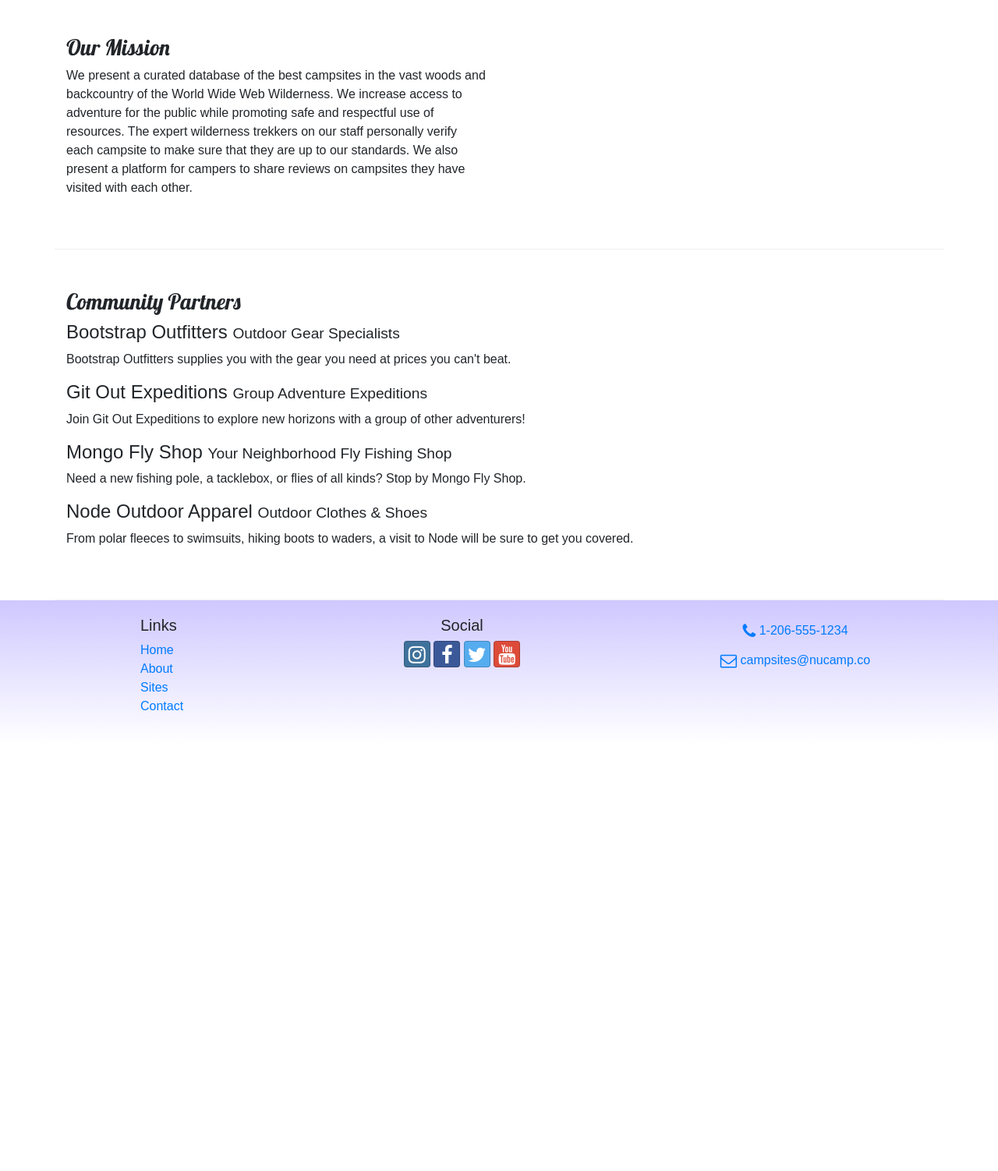
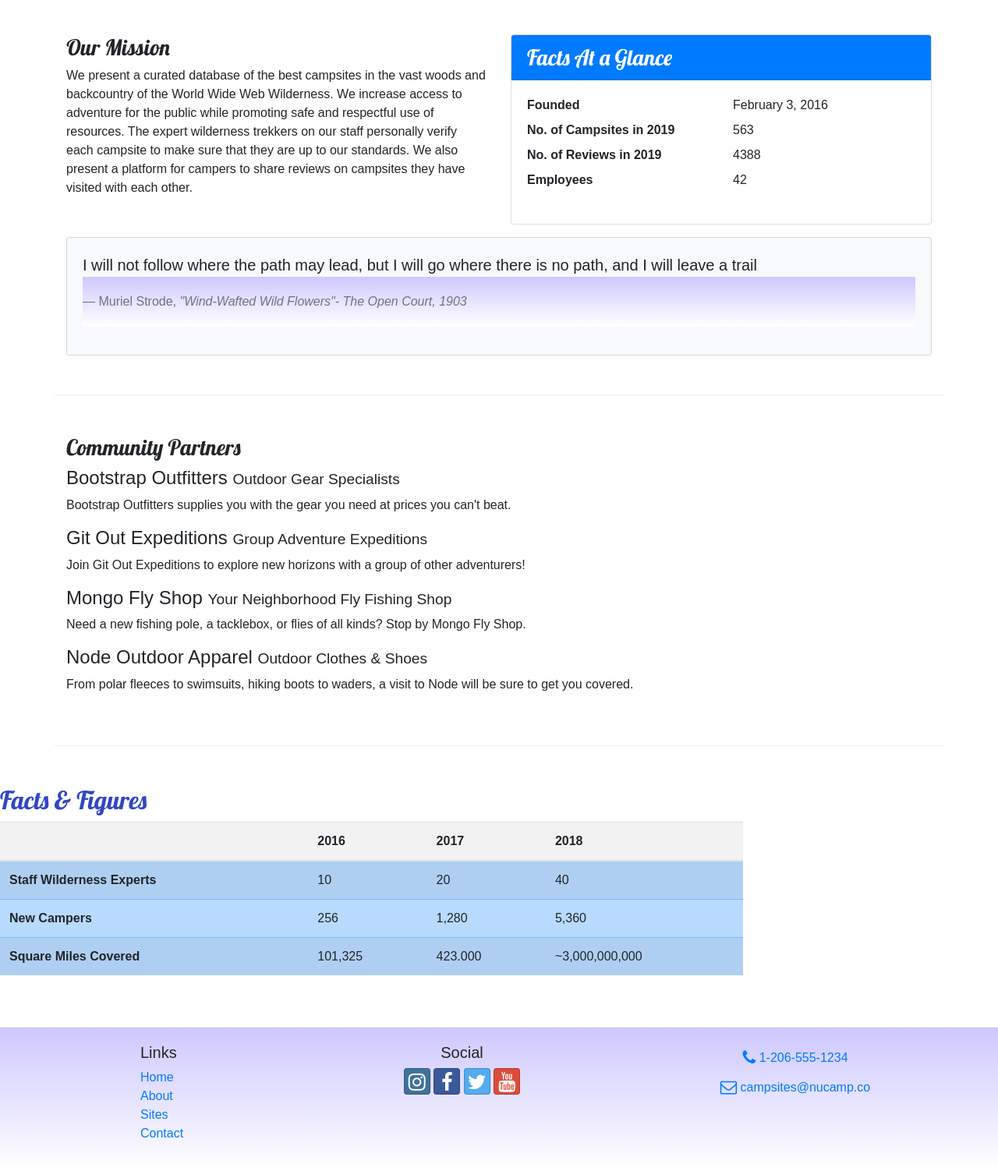
Before and after one commit to Brandylynnsmith88/Bootstrap, a website: page aboutus.html in a window 1280 px wide. Shown: the part 360-1862 px from the top of the page at 78% size. Before the commit the page ends 1314 px from the top, so only its background shows below. Drawn offline with nearby package versions, Linux system fonts and the light colour scheme.

Commit message:
Tables and Cards

```diff
--- a/aboutus.html
+++ b/aboutus.html
@@ -65,7 +65,36 @@
                 <h3>Our Mission</h3>
                 <p>We present a curated database of the best campsites in the vast woods and backcountry of the World Wide Web Wilderness. We increase access to adventure for the public while promoting safe and respectful use of resources. The expert wilderness trekkers on our staff personally verify each campsite to make sure that they are up to our standards. We also present a platform for campers to share reviews on campsites they have visited with each other.</p>
             </div>
+        <div class="col-sm-6">
+            <div class="card">
+                <h3 class="card-header bg-primary text-white">Facts At a Glance</h3>
+                <div class="card-body">
+                    <dl class="row">
+                        <dt class="col-6">Founded</dt>
+                        <dd class="col-6">February 3, 2016</dd>
+                        <dt class="col-6">No. of Campsites in 2019</dt>
+                        <dd class="col-6">563</dd>
+                        <dt class="col-6">No. of Reviews in 2019</dt>
+                        <dd class="col-6">4388</dd>
+                        <dt class="col-6">Employees</dt>
+                        <dd class="col-6">42</dd>
+                    </dl>
+                </div>
+            </div>
         </div>
+        <div class="col">
+            <div class="card bg-light mt-3">
+                <blockquote class="blockquote card-body">
+                    <p class="mb-0">I will not follow where the path may lead, but I will go where there is no path, and I will leave a trail</p>
+                    <footer class="blockquote-footer">Muriel Strode,
+                        <cite title="Source Title">"Wind-Wafted Wild Flowers"-
+                            The Open Court, 1903
+                        </cite>
+                    </footer>
+                </blockquote>
+            </div>
+        </div>
+    </div>
 
         <div class = "row row-content">
             <div class= "col">
@@ -82,7 +111,45 @@
         </div>
     </div>
 
-    <footer>
+    <div class="row row-content">
+        <div class="col-sm-9">
+            <h2>Facts &amp; Figures</h2>
+            <div class="table-responsive">
+                <table class="table table-striped">
+                    <thead.
+                    <tr class="bg-primary text-light">
+                        <th></th>
+                        <th>2016</th>
+                        <th>2017</th>
+                        <th>2018</th>
+                     </tr>
+                    </thead>
+                    <tbody class="table-primary">
+                        <tr>
+                            <th>Staff Wilderness Experts</th>
+                            <td>10</td>
+                            <td>20</td>
+                            <td>40</td>
+                            </tr>
+                            <tr>
+                                <th>New Campers</th>
+                                <td>256</td>
+                                <td>1,280</td>
+                                <td>5,360</td>
+                            </tr>
+                            <tr>
+                                <th>Square Miles Covered</th>
+                                <td>101,325</td>
+                                <td>423.000</td>
+                                <td>~3,000,000,000</td>
+                            </tr>
+                    </tbody>
+                </table>
+            </div>
+        </div>
+    </div>
+
+    <footer class="site-footer">
         <div class="container">
             <div class="row">
                 <div class="col-4 col-sm-2 offset-1">
--- a/css/styles.css
+++ b/css/styles.css
@@ -35,3 +35,8 @@ footer {
 .navbar {
     background-color: #901CAD;
 }
+
+.site-footer {
+    background-image: linear-gradient(#CEC8FF, white);
+    padding: 20px 0;
+}
```
Also changed, not shown: contactus.html (+1 -1 lines), index.html (+1 -1 lines).
